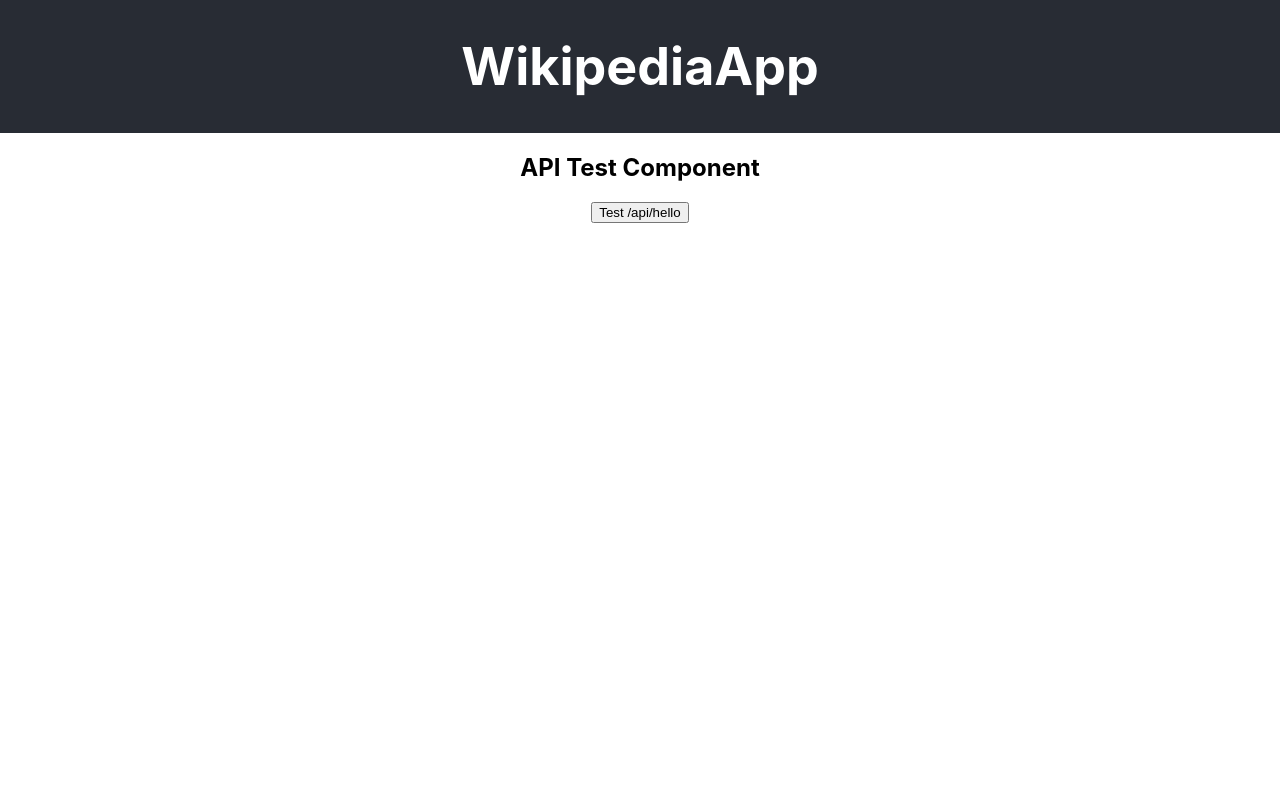
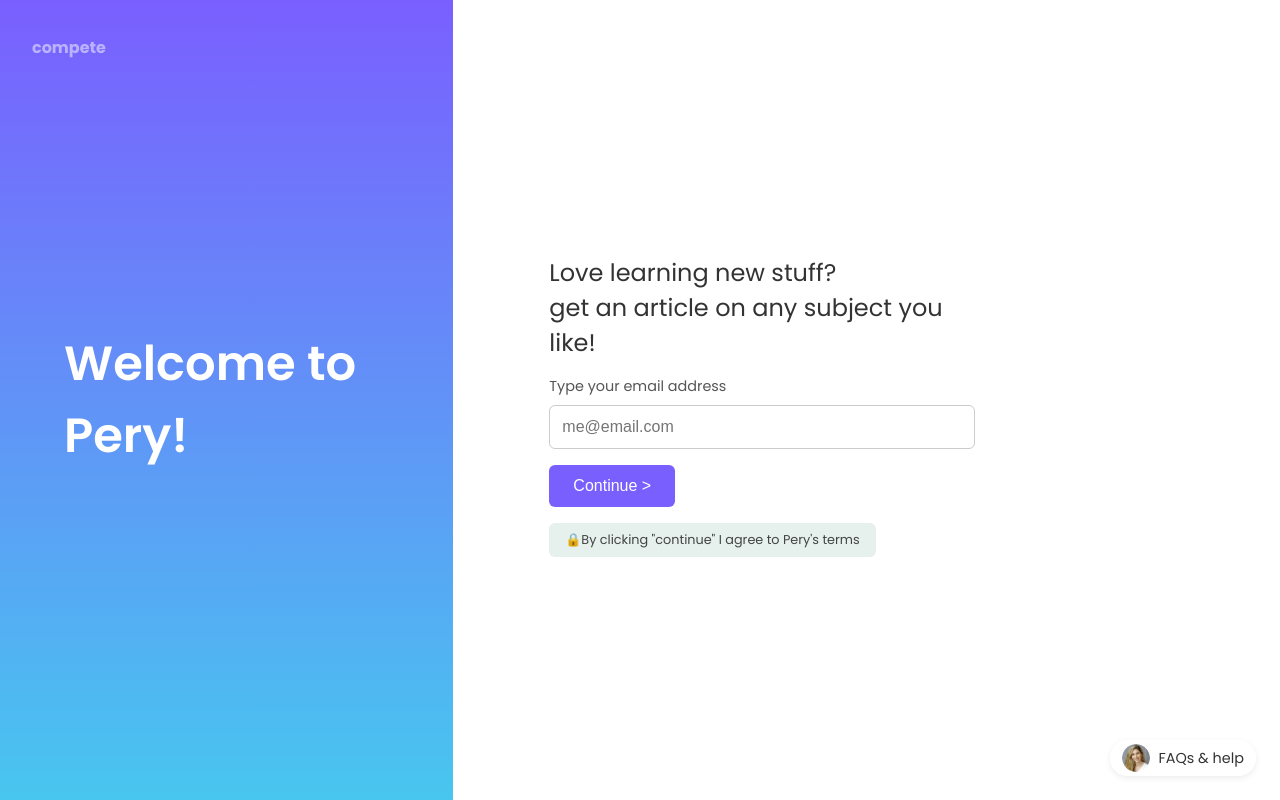
Before and after one commit to yoni-g/wikipedia-query-app, a React (Create React App) app in the folder frontend/: page / in a window 1280 px wide. Built offline with nearby package versions, Linux system fonts and the light colour scheme.

Commit message:
added FAQ button and bar made css with modules import new font added left panel comp and user info step comp

```diff
--- a/frontend/public/index.html
+++ b/frontend/public/index.html
@@ -10,6 +10,8 @@
       content="Web site created using create-react-app"
     />
     <link rel="apple-touch-icon" href="%PUBLIC_URL%/logo192.png" />
+    <link href="https://fonts.googleapis.com/css2?family=Poppins:wght@400;600;700&display=swap" rel="stylesheet">
+
     <!--
       manifest.json provides metadata used when your web app is installed on a
       user's mobile device or desktop. See https://developers.google.com/web/fundamentals/web-app-manifest/
--- a/frontend/src/App.css
+++ /dev/null
@@ -1,37 +0,0 @@
-.App {
-  text-align: center;
-}
-
-.App-logo {
-  height: 40vmin;
-  pointer-events: none;
-}
-
-@media (prefers-reduced-motion: no-preference) {
-  .App-logo {
-    animation: App-logo-spin infinite 20s linear;
-  }
-}
-
-.App-header {
-  background-color: #282c34;
-  display: flex;
-  flex-direction: column;
-  align-items: center;
-  justify-content: center;
-  font-size: calc(10px + 2vmin);
-  color: white;
-}
-
-.App-link {
-  color: #61dafb;
-}
-
-@keyframes App-logo-spin {
-  from {
-    transform: rotate(0deg);
-  }
-  to {
-    transform: rotate(360deg);
-  }
-}
--- /dev/null
+++ b/frontend/src/App.module.css
@@ -0,0 +1,164 @@
+.wrapper {
+  position: relative;
+  width: 100%;
+  height: 100vh;
+  overflow: hidden;
+}
+
+.screen {
+  /* position: absolute; */
+  /* width: 100%; */
+  /* height: 100%; */
+  top: 0;
+  left: 0;
+  opacity: 0;
+  transform: translateX(100%);
+  transition: opacity 0.4s ease, transform 0.4s ease;
+}
+
+.visible {
+  opacity: 1;
+  transform: translateX(0);
+  z-index: 1;
+}
+
+.hidden {
+  opacity: 0;
+  transform: translateX(-100%);
+  z-index: 0;
+}
+
+.container {
+  font-family: 'Poppins', Tahoma, Geneva, Verdana, sans-serif;
+  display: flex;
+  height: 100vh;
+}
+
+.leftPanel {
+  flex: 0.5;
+  background: linear-gradient(180deg, #7A5FFF, #48C6EF);
+  color: white;
+  display: flex;
+  flex-direction: column;
+  justify-content: center;
+  align-items: center;
+  padding: 2rem;
+
+}
+
+.logo {
+  position: absolute;
+  top: 1.5rem;
+  left: 2rem;
+  font-size: 1rem;
+  opacity: 0.5;
+}
+
+.leftPanelText {
+  font-size: 3rem;
+  font-weight: 600;
+  text-align: left;
+  padding-left: 2rem;
+}
+
+.rightPanel {
+  flex: 1;
+  background: #fff;
+  display: flex;
+  justify-content: left;
+  align-items: center;
+  padding-left: 3rem;
+}
+
+.formContainer {
+  max-width: 25rem;
+  width: 100%;
+  text-align: left;
+}
+
+.headline {
+  font-size: 1.5rem;
+  font-weight: 500;
+  margin-bottom: 1rem;
+  color: #333;
+}
+
+.subheadline {
+  font-weight: 400;
+  font-size: 1.1rem;
+  display: block;
+  margin-top: 0.25rem;
+  color: #555;
+}
+
+.label {
+  display: block;
+  margin-top: 1rem;
+  margin-bottom: 0.5rem;
+  color: #555;
+  font-size: 0.9rem;
+}
+
+.input {
+  width: 100%;
+  padding: 0.75rem;
+  border: 1px solid #ccc;
+  border-radius: 6px;
+  font-size: 1rem;
+  margin-bottom: 1rem;
+}
+
+.button {
+  background: #7A5FFF;
+  color: white;
+  padding: 0.75rem 1.5rem;
+  border: none;
+  border-radius: 6px;
+  font-size: 1rem;
+  cursor: pointer;
+  transition: background 0.2s ease;
+}
+
+.button:hover {
+  background: #684ee2;
+}
+
+.terms {
+  margin-top: 1rem;
+  font-size: 0.8rem;
+  color: #444;
+  background: #e6f0ed;
+  padding: 0.5rem 1rem;
+  border-radius: 6px;
+  display: inline-block;
+}
+
+.faqBar {
+  position: fixed;
+  bottom: 1.5rem;
+  right: 1.5rem;
+  background: rgba(255, 255, 255, 0.85);
+  border-radius: 30px;
+  padding: 0.25rem 0.75rem;
+  box-shadow: 0 2px 6px rgba(0, 0, 0, 0.08);
+  z-index: 10;
+}
+
+.faqButton {
+  text-decoration: none;
+  border: none;
+  background: transparent;
+  font-size: 0.9rem;
+  font-weight: 500;
+  display: flex;
+  align-items: center;
+  color: #333;
+  cursor: pointer;
+}
+
+.avatar {
+  width: 28px;
+  height: 28px;
+  border-radius: 50%;
+  margin-right: 0.5rem;
+}
--- a/frontend/src/App.tsx
+++ b/frontend/src/App.tsx
@@ -1,18 +1,32 @@
-import React from 'react';
+import React, { useState } from 'react';
 import ApiTest from './components/ApiTest';
-import './App.css';
+import styles from './App.module.css';
+import UserInfoStep from './components/UserInfoStep';
+import LeftPanel from './components/LeftPanel';
+import FAQBar from './components/FAQBar';
 
-function App() {
+const App = () => {
+  const [step, setStep] = useState<number>(1);
+  const [leftPanelTitle, setLeftPanelTitle] = useState<string>("Welcome to Pery!");
+
+  const handleContinue = (): void => {
+    setStep(2);
+  };
+
   return (
-    <div className="App">
-      <header className="App-header">
-        <h1>WikipediaApp</h1>
-      </header>
-      <main>
-        <ApiTest />
-      </main>
+    <div className={styles.wrapper}>
+      <div className={styles.container}>
+        <LeftPanel title={leftPanelTitle}/>
+        <div className={styles.rightPanel}>
+          <div className={`${styles.screen} ${step === 1 ? styles.visible : styles.hidden}`}>
+            <UserInfoStep onContinue={handleContinue} />
+          </div>
+
+        </div>
+        <FAQBar />
+      </div>
     </div>
   );
-}
+};
 
 export default App;
--- /dev/null
+++ b/frontend/src/components/FAQBar.tsx
@@ -0,0 +1,24 @@
+import React from "react";
+import styles from "../App.module.css";
+
+const FAQBar: React.FC = () => {
+    return (
+        <div className={styles.faqBar}>
+            <a
+                href="https://www.mypery.com/#faqs"
+                target="_blank"
+                rel="noopener noreferrer"
+                className={styles.faqButton}
+            >
+            <img
+              src="/FAQ_sales_person.png"
+              alt="avatar"
+              className={styles.avatar}
+            />
+            FAQs &amp; help
+          </a>
+        </div>
+    );
+}
+
+export default FAQBar;
--- /dev/null
+++ b/frontend/src/components/LeftPanel.tsx
@@ -0,0 +1,18 @@
+import React from "react";
+import styles from "../App.module.css";
+
+interface LeftPanelProps {
+    title: string
+}
+const LeftPanel: React.FC<LeftPanelProps> = ({title}) => {
+  return (
+    <>
+      <div className={styles.leftPanel}>
+        <h1 className={styles.logo}>compete</h1>
+        <h2 className={styles.leftPanelText}>{title}</h2>
+      </div>
+    </>
+  );
+};
+
+export default LeftPanel;
--- /dev/null
+++ b/frontend/src/components/UserInfoStep.tsx
@@ -0,0 +1,43 @@
+import React from "react";
+import styles from "../App.module.css";
+
+interface UserInfoStepProps {
+  onContinue: () => void;
+}
+
+const UserInfoStep: React.FC<UserInfoStepProps> = ({ onContinue }) => {
+  return (
+    <>
+      <div className={styles.rightPanel}>
+        <div className={styles.formContainer}>
+          <h3 className={styles.headline}>
+            Love learning new stuff?<br />
+            get an article on any subject you like!
+          </h3>
+          <div>
+            <label htmlFor="email" className={styles.label}>
+              Type your email address
+            </label>
+            <input
+              type="email"
+              id="email"
+              className={styles.input}
+              placeholder="me@email.com"
+            />
+            <button
+              className={styles.button}
+              onClick={onContinue}>
+                Continue 	&gt;
+            </button>
+            <p className={styles.terms}>
+              <span role="img" aria-label="lock">🔒</span>
+              By clicking "continue" I agree to Pery's terms
+            </p>
+          </div>
+        </div>
+      </div>
+    </>
+  );
+};
+
+export default UserInfoStep;
--- a/frontend/src/index.css
+++ b/frontend/src/index.css
@@ -1,3 +1,19 @@
+/* index.css or App.module.css */
+/* @import url('https://fonts.cdnfonts.com/css/gazpacho'); or Fontshare/CDN URL */
+/*
+:root {
+  --font-primary: 'Gazpacho', sans-serif;
+} */
+
+body {
+  font-family: var(--font-primary);
+}
+
+:root {
+  --font-primary: 'Poppins', sans-serif;
+  /* --font-leftpanel: 'Gazpacho', sans-serif; */
+}
+
 body {
   margin: 0;
   font-family: -apple-system, BlinkMacSystemFont, 'Segoe UI', 'Roboto', 'Oxygen',
```
Also changed, not shown: frontend/public/FAQ_sales_person.png (added).
